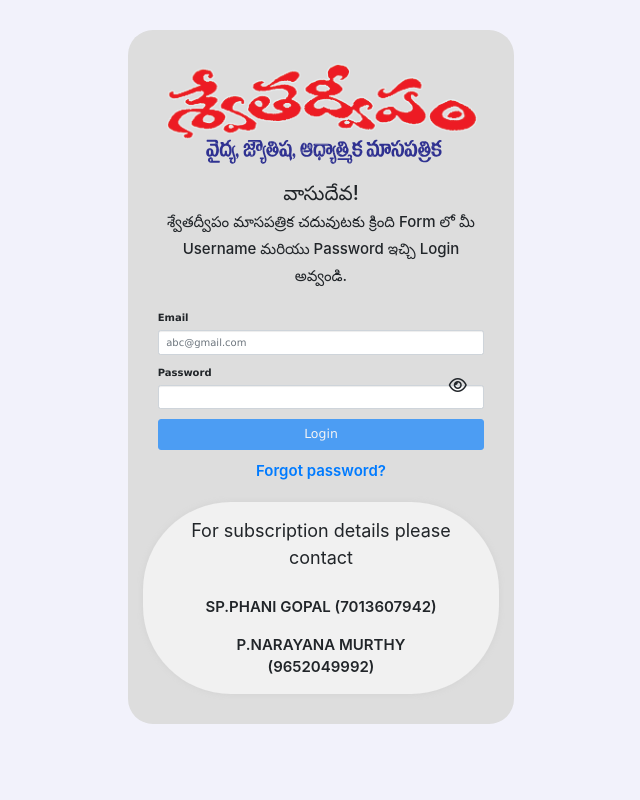
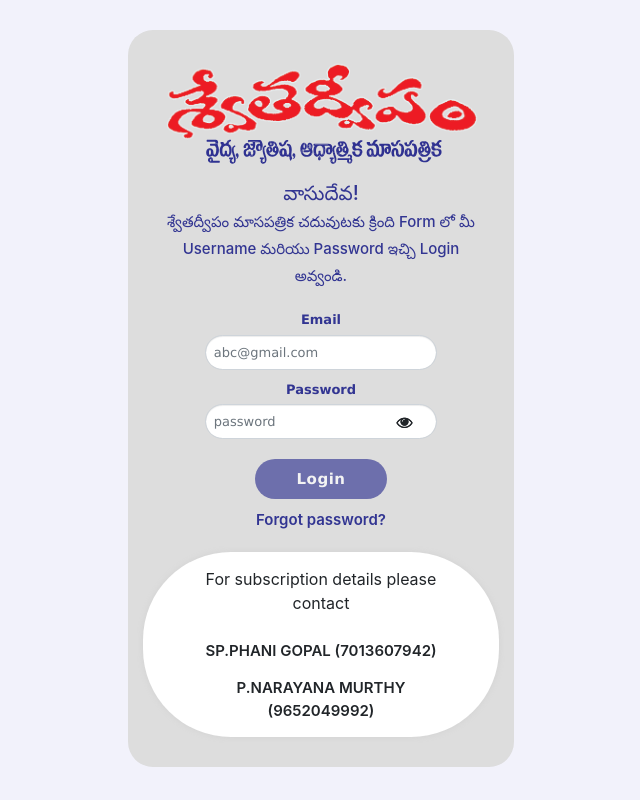
Before and after one commit to madhulathapallavi/svetadweepam, an Angular app: page / in a window 1280 px wide. Shown: the whole page, without its empty margins (319-959 px from the left). Built offline with nearby package versions, Linux system fonts and the light colour scheme.

Commit message:
Login Page UI fixes

```diff
--- a/src/app/login-in/login-in.component.css
+++ b/src/app/login-in/login-in.component.css
@@ -12,10 +12,12 @@
     }
     .heading h2{
        line-height:20px;
+       color: #323592;
     }
     .heading h4{
     line-height:27px;
     padding-bottom: 5%;
+    color: #323592;
     }
     .login{
     font-size:10px;
@@ -30,15 +32,15 @@
       /* new styles*/
       .marginauto{
         margin: 0px auto;
-        width: 50%;
+        width: 80%;
       }
       .inputfield-height{
-        height: 40px;
+        height: 35px;
         border-radius: 20px;
       }
 
      .msgbox{
-        background: #f1f1f1;
+        background: #fff;
         border-radius: 88px!important;
         padding: 15px 42px;
         margin-top:20px;
@@ -46,7 +48,7 @@
         width:75%;
      }
      .msgbox-text{
-         font-size:18px;
+         font-size:16px;
      }
      .bold-font{
          font-size:15px;
--- a/src/app/login-in/login-in.component.html
+++ b/src/app/login-in/login-in.component.html
@@ -11,26 +11,38 @@
             <h4 class="">శ్వేతద్వీపం మాసపత్రిక చదువుటకు క్రింది Form లో మీ Username మరియు Password ఇచ్చి Login అవ్వండి.
             </h4>
           </div>
-          <form [formGroup]="loginform" (ngSubmit)="onSubmit()">
-            <div class=" login form-group">
+          <form [formGroup]="loginform" (ngSubmit)="onSubmit()" class="marginauto">
+            <div class="col-sm-12 text-center">
+              <div class="login form-group">
                 <label>Email</label>
-          <input type="text" formControlName="email" class="form-control" [ngClass]="{ 'is-invalid': submitted && f.email.errors }"  [(ngModel)]="email" placeholder="abc@gmail.com"/>
+                <input type="text" formControlName="email" class="inputfield-height form-control"
+                  [ngClass]="{ 'is-invalid': submitted && f.email.errors }" [(ngModel)]="email"
+                  placeholder="abc@gmail.com" />
                 <div *ngIf="submitted && f.email.errors" class="invalid-feedback">
                   <div *ngIf="f.email.errors.required">Email is required</div>
                   <div *ngIf="f.email.errors.email">Email must be a valid email address</div>
                 </div>
               </div>
-        <div class=" login form-group">
+            </div>
+            <div class="col-sm-12 text-center">
+              <div class="login form-group">
                 <label>Password</label>
-          <input [type]="passwordShown?'text':'password'" formControlName="password" class="form-control" [ngClass]="{ 'is-invalid': submitted && f.password.errors }" [(ngModel)]="password" />
+                <input [type]="passwordShown ? 'password' : 'text'" placeholder="password" formControlName="password"
+                  class="inputfield-height form-control" [ngClass]="{ 'is-invalid': submitted && f.password.errors }"
+                  [(ngModel)]="password" />
+                <i class="fa fa-eye password-icon" (click)="passwordShow()"></i>
                 <div *ngIf="submitted && f.password.errors" class="invalid-feedback">
                   <div *ngIf="f.password.errors.required">Password is required</div>
                   <div *ngIf="f.password.errors.minlength">Password must be at least 6 characters</div>
                 </div>
                 <i class="fa fa-eye password-icon" (click)="passwordShow()"></i>
               </div>
-               <div class=" login form-group">
-                  <button type="Submit" class="btn btn-block btn-primary btn-lg"  [disabled]="loginform.invalid" (click)="onclick(f)">Login</button>
+            </div>
+              <div class="col-sm-12">
+                <div class="login form-group">
+                <button type="Submit" class="btn btn-block btn-login" [disabled]="loginform.invalid"
+                  (click)="onclick(f)">Login</button>
+              </div>
             </div>
           </form>
           <!-- <div class="newuser">
@@ -39,11 +51,11 @@
                      <router-outlet></router-outlet>
 
           </div> -->
-          <div class="text-center" >
-            <a href="" class="bold-font">Forgot password?</a>
+          <div class="col-sm-12 text-center">
+            <a href="" class="bold-font blue-text">Forgot password?</a>
             {{f.value | json}}
           </div>
-          <div class="row text-center">
+          <div class="row">
             <div class="col-sm-12 text-center msgbox">
               <p class="msgbox-text">For subscription details please contact</p>
 
--- /dev/null
+++ b/src/app/userform/confirmed.validator.ts
@@ -0,0 +1,16 @@
+import { FormGroup } from '@angular/forms';
+
+export function ConfirmedValidator(controlName: string, matchingControlName: string){
+    return (formGroup: FormGroup) => {
+        const control = formGroup.controls[controlName];
+        const matchingControl = formGroup.controls[matchingControlName];
+        if (matchingControl.errors && !matchingControl.errors.confirmedValidator) {
+            return;
+        }
+        if (control.value !== matchingControl.value) {
+            matchingControl.setErrors({ confirmedValidator: true });
+        } else {
+            matchingControl.setErrors(null);
+        }
+    }
+}
--- a/src/index.html
+++ b/src/index.html
@@ -6,16 +6,11 @@
   <base href="/">
   <meta name="viewport" content="width=device-width, initial-scale=1">
   <link rel="icon" type="image/x-icon" href="favicon.ico">
-  <link rel="stylesheet" href="https://stackpath.bootstrapcdn.com/bootstrap/4.4.1/css/bootstrap.min.css" integrity="sha384-Vkoo8x4CGsO3+Hhxv8T/Q5PaXtkKtu6ug5TOeNV6gBiFeWPGFN9MuhOf23Q9Ifjh" crossorigin="anonymous">
   <link rel="stylesheet" href="https://cdnjs.cloudflare.com/ajax/libs/font-awesome/4.7.0/css/font-awesome.min.css">
   <link rel="stylesheet" href="https://maxcdn.bootstrapcdn.com/bootstrap/3.4.1/css/bootstrap.min.css">
   <script src="https://ajax.googleapis.com/ajax/libs/jquery/3.4.1/jquery.min.js"></script>
   <script src="https://maxcdn.bootstrapcdn.com/bootstrap/3.4.1/js/bootstrap.min.js"></script>
-  <script src="https://kit.fontawesome.com/e31c49070a.js" crossorigin="anonymous"></script>
-  <link rel="stylesheet" href="https://maxcdn.bootstrapcdn.com/bootstrap/4.5.2/css/bootstrap.min.css">
-  <script src="https://ajax.googleapis.com/ajax/libs/jquery/3.5.1/jquery.min.js"></script>
-  <script src="https://cdnjs.cloudflare.com/ajax/libs/popper.js/1.16.0/umd/popper.min.js"></script>
-  <script src="https://maxcdn.bootstrapcdn.com/bootstrap/4.5.2/js/bootstrap.min.js"></script>
+
 </head>
 <body>
 
--- a/src/styles.css
+++ b/src/styles.css
@@ -38,3 +38,11 @@ body{
 .headingsfont label,.profile-form div label{
     font-size:16px;
 }
+
+label{
+    font-size:13px;
+    color: #323592;
+}
+input[type=text],input[type=email],input[type=password]{
+    font-size:13px;
+}
```
Lines whose indentation alone changed are shown as unchanged.
